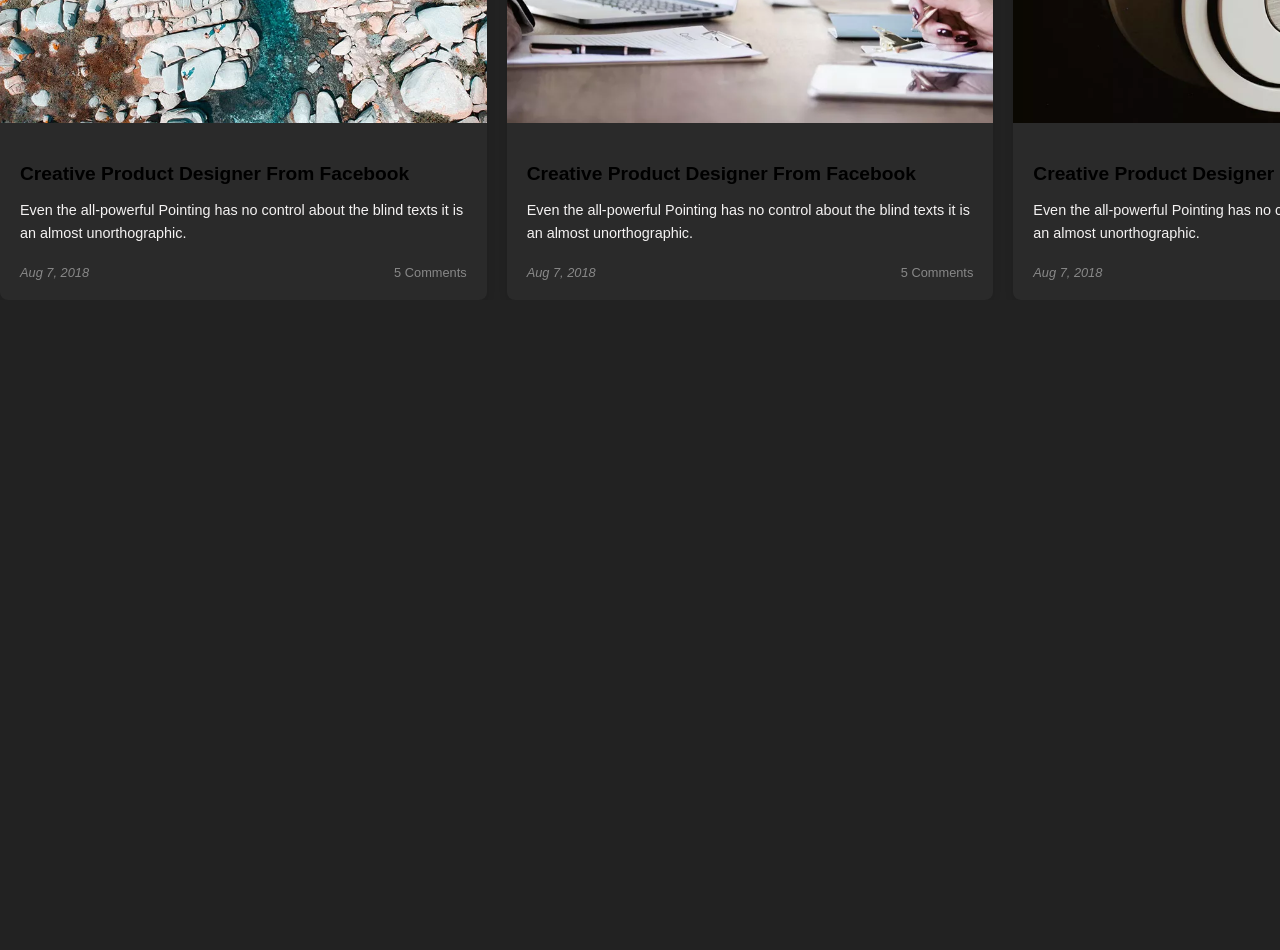
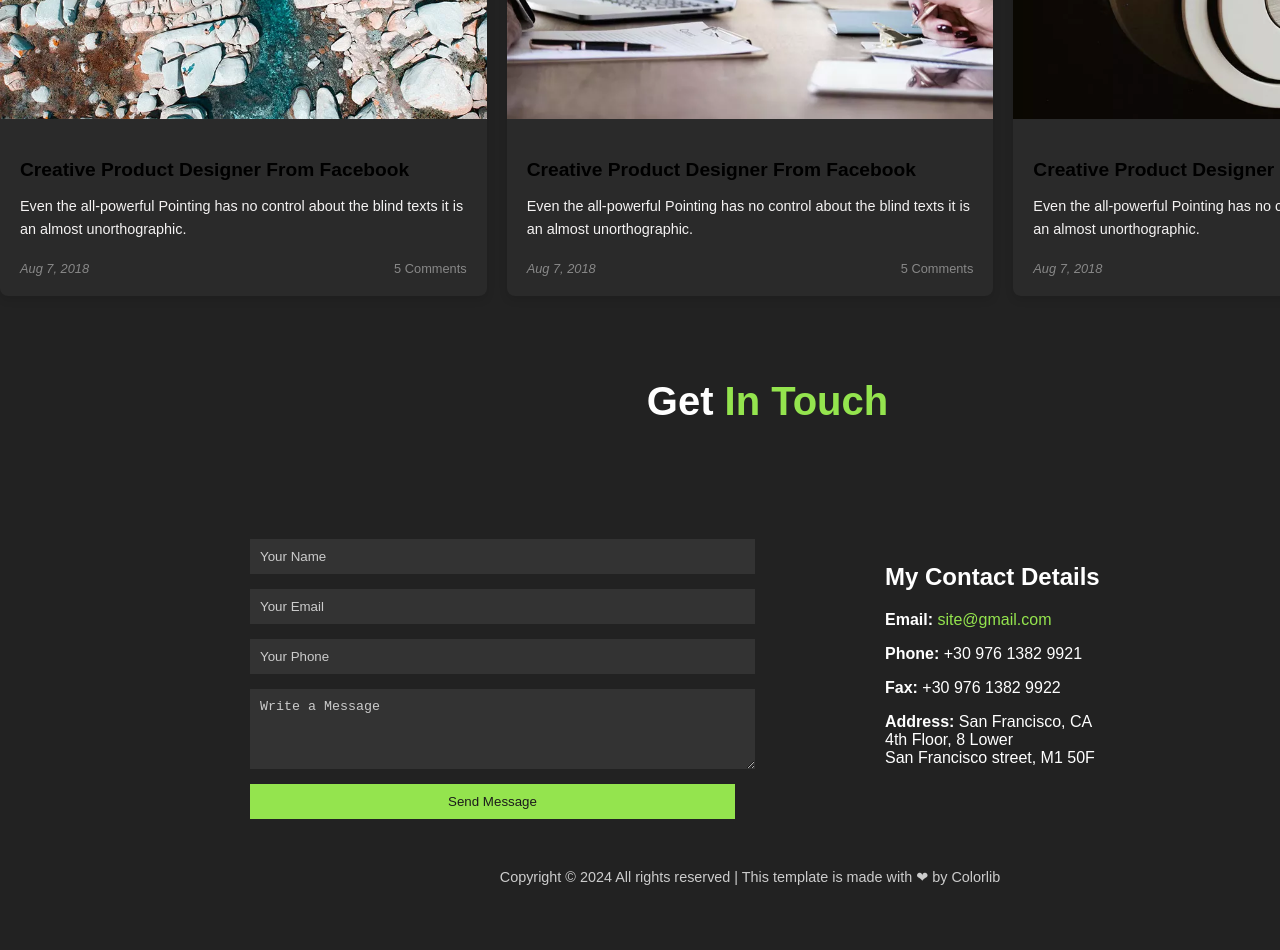
Before and after one commit to talhaa101/A-Professional-Portfolio, a plain HTML site: page index.html in a window 1280 px wide. Shown: the part 5425-6375 px from the top of the page. Before the commit the page ends 5725 px from the top, so only its background shows below. Drawn offline with Linux system fonts and the light colour scheme.

Commit message:
project done

```diff
--- a/index.html
+++ b/index.html
@@ -256,7 +256,9 @@
                         <img src="web-design-icon.png" alt="Web Design Icon">
                     </div>
                     <h3>Web Design</h3>
-                    <p>Far far away, behind the word mountains, far from the countries Vokalia and Consonantia, there live the blind texts. Separated they live in Bookmarksgrove right at the coast of the Semantics, a large language ocean.</p>
+                    <p>Far far away, behind the word mountains, far from the countries Vokalia and Consonantia, there
+                        live the blind texts. Separated they live in Bookmarksgrove right at the coast of the Semantics,
+                        a large language ocean.</p>
                     <a href="#">Learn More &raquo;</a>
                 </div>
                 <div class="service-card">
@@ -264,7 +266,8 @@
                         <img src="seo-icon.png" alt="SEO Icon">
                     </div>
                     <h3>Search Engine Optimization</h3>
-                    <p>A small river named Duden flows by their place and supplies it with the necessary regelialia. It is a paradisematic country, in which roasted parts of sentences fly into your mouth.</p>
+                    <p>A small river named Duden flows by their place and supplies it with the necessary regelialia. It
+                        is a paradisematic country, in which roasted parts of sentences fly into your mouth.</p>
                     <a href="#">Learn More &raquo;</a>
                 </div>
                 <div class="service-card">
@@ -272,7 +275,9 @@
                         <img src="video-editing-icon.png" alt="Video Editing Icon">
                     </div>
                     <h3>Video Editing</h3>
-                    <p>Even the all-powerful Pointing has no control about the blind texts it is an almost unorthographic life One day however a small line of blind text by the name of Lorem Ipsum decided to leave for the far World of Grammar.</p>
+                    <p>Even the all-powerful Pointing has no control about the blind texts it is an almost
+                        unorthographic life One day however a small line of blind text by the name of Lorem Ipsum
+                        decided to leave for the far World of Grammar.</p>
                     <a href="#">Learn More &raquo;</a>
                 </div>
             </div>
@@ -281,13 +286,14 @@
     </section>
 
     <section class="container">
-            <h2 class="blog-on">Blog on <span>Medium</span></h1>
+        <h2 class="blog-on">Blog on <span>Medium</span></h1>
             <div class="blog-cards">
                 <div class="card">
                     <img src="images/post_1.jpg.webp" alt="Image 1">
                     <div class="card-content">
                         <h2>Creative Product Designer From Facebook</h2>
-                        <p>Even the all-powerful Pointing has no control about the blind texts it is an almost unorthographic.</p>
+                        <p>Even the all-powerful Pointing has no control about the blind texts it is an almost
+                            unorthographic.</p>
                         <div class="meta">
                             <span class="date">Aug 7, 2018</span>
                             <span class="comments">5 Comments</span>
@@ -298,7 +304,8 @@
                     <img src="images/post_2.jpg.webp" alt="Image 2">
                     <div class="card-content">
                         <h2>Creative Product Designer From Facebook</h2>
-                        <p>Even the all-powerful Pointing has no control about the blind texts it is an almost unorthographic.</p>
+                        <p>Even the all-powerful Pointing has no control about the blind texts it is an almost
+                            unorthographic.</p>
                         <div class="meta">
                             <span class="date">Aug 7, 2018</span>
                             <span class="comments">5 Comments</span>
@@ -309,7 +316,8 @@
                     <img src="images/post_3.jpg.webp" alt="Image 3">
                     <div class="card-content">
                         <h2>Creative Product Designer From Facebook</h2>
-                        <p>Even the all-powerful Pointing has no control about the blind texts it is an almost unorthographic.</p>
+                        <p>Even the all-powerful Pointing has no control about the blind texts it is an almost
+                            unorthographic.</p>
                         <div class="meta">
                             <span class="date">Aug 7, 2018</span>
                             <span class="comments">5 Comments</span>
@@ -317,10 +325,51 @@
                     </div>
                 </div>
             </div>
+    </section>
 
+    <section class="container">
+            <section class="contact-section">
+                <h2 class="section-title">Get <span>In Touch</span></h2>
+                <div class="contact-container">
+                    <!-- Contact Form -->
+                    <div class="form-container">
+                        <form action="#" method="post">
+                            <input type="text" placeholder="Your Name" required>
+                            <input type="email" placeholder="Your Email" required>
+                            <input type="tel" placeholder="Your Phone" required>
+                            <textarea placeholder="Write a Message" rows="4" required></textarea>
+                            <button type="submit">Send Message</button>
+                        </form>
+                    </div>
 
-    </section>
+                    <!-- Contact Details -->
+                    <div class="contact-details">
+                        <h3>My Contact Details</h3>
+                        <p><strong>Email:</strong> <a href="mailto:site@gmail.com">site@gmail.com</a></p>
+                        <p><strong>Phone:</strong> +30 976 1382 9921</p>
+                        <p><strong>Fax:</strong> +30 976 1382 9922</p>
+                        <p><strong>Address:</strong> San Francisco, CA<br>4th Floor, 8 Lower<br>San Francisco street, M1 50F</p>
+                    </div>
+                </div>
+
+                <!-- Footer -->
+                <footer>
+                    <p>Copyright © 2024 All rights reserved | This template is made with <span>❤</span> by Colorlib</p>
+                    <div class="social-icons">
+                        <a href="#"><i class="fab fa-facebook"></i></a>
+                        <a href="#"><i class="fab fa-twitter"></i></a>
+                        <a href="#"><i class="fab fa-instagram"></i></a>
+                        <a href="#"><i class="fab fa-linkedin"></i></a>
+                        <a href="#"><i class="fab fa-vimeo"></i></a>
+                    </div>
+                </footer>
+            </section>
 
 </body>
 
 </html>
+
+</section>
+</body>
+
+</html>
--- a/style.css
+++ b/style.css
@@ -403,7 +403,8 @@ nav ul li a {
 }
 
 .meta .comments::before {
-    content: '\f086'; /* Font Awesome comment icon */
+    content: '\f086';
+    /* Font Awesome comment icon */
     font-family: FontAwesome;
     margin-right: 5px;
 }
@@ -413,3 +414,88 @@ nav ul li a {
     color: white;
     margin-top: 150px;
 }
+
+.contact-section {
+    padding: 50px;
+    text-align: center;
+}
+
+.section-title {
+    font-size: 2.5rem;
+    margin-bottom: 115px;
+    color: #fff;
+    margin-left: 35px;
+}
+
+.section-title span {
+    color: #94e44e;
+    /* Light green */
+}
+
+.contact-container {
+    display: grid;
+    grid-template-columns: repeat(2, 1fr);
+    gap: 30px;
+    max-width: 1000px;
+    margin: 0 auto;
+    align-items: start;
+}
+
+.form-container form {
+    display: grid;
+    grid-template-rows: repeat(5, auto);
+    gap: 15px;
+}
+
+form input,
+form textarea {
+    width: 100%;
+    padding: 10px;
+    border: none;
+    background-color: #333;
+    color: #fff;
+}
+
+form input::placeholder,
+form textarea::placeholder {
+    color: #ccc;
+}
+
+button {
+    background-color: #94e44e;
+    color: #1b1b1b;
+    padding: 10px 20px;
+    border: none;
+    cursor: pointer;
+    transition: background-color 0.3s;
+}
+
+button:hover {
+    background-color: #8cd041;
+}
+
+.contact-details {
+    text-align: left;
+    margin-left: 120px;
+    color: white;
+}
+
+.contact-details h3 {
+    margin-bottom: 20px;
+    font-size: 1.5rem;
+}
+
+.contact-details p {
+    margin-bottom: 10px;
+}
+
+.contact-details a {
+    color: #94e44e;
+    text-decoration: none;
+}
+
+footer {
+    margin-top: 50px;
+    color: #ccc;
+    font-size: 0.9rem;
+}
```
